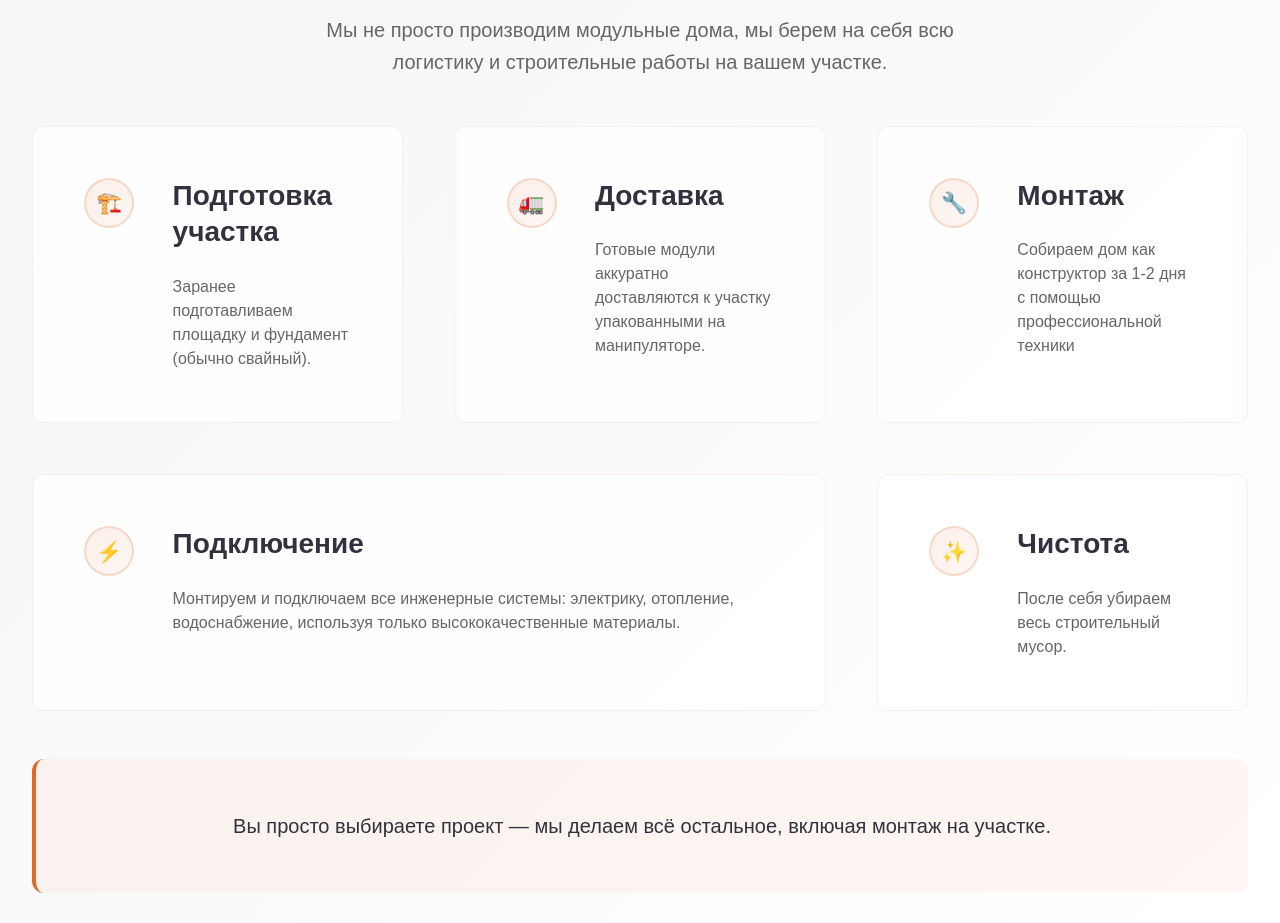
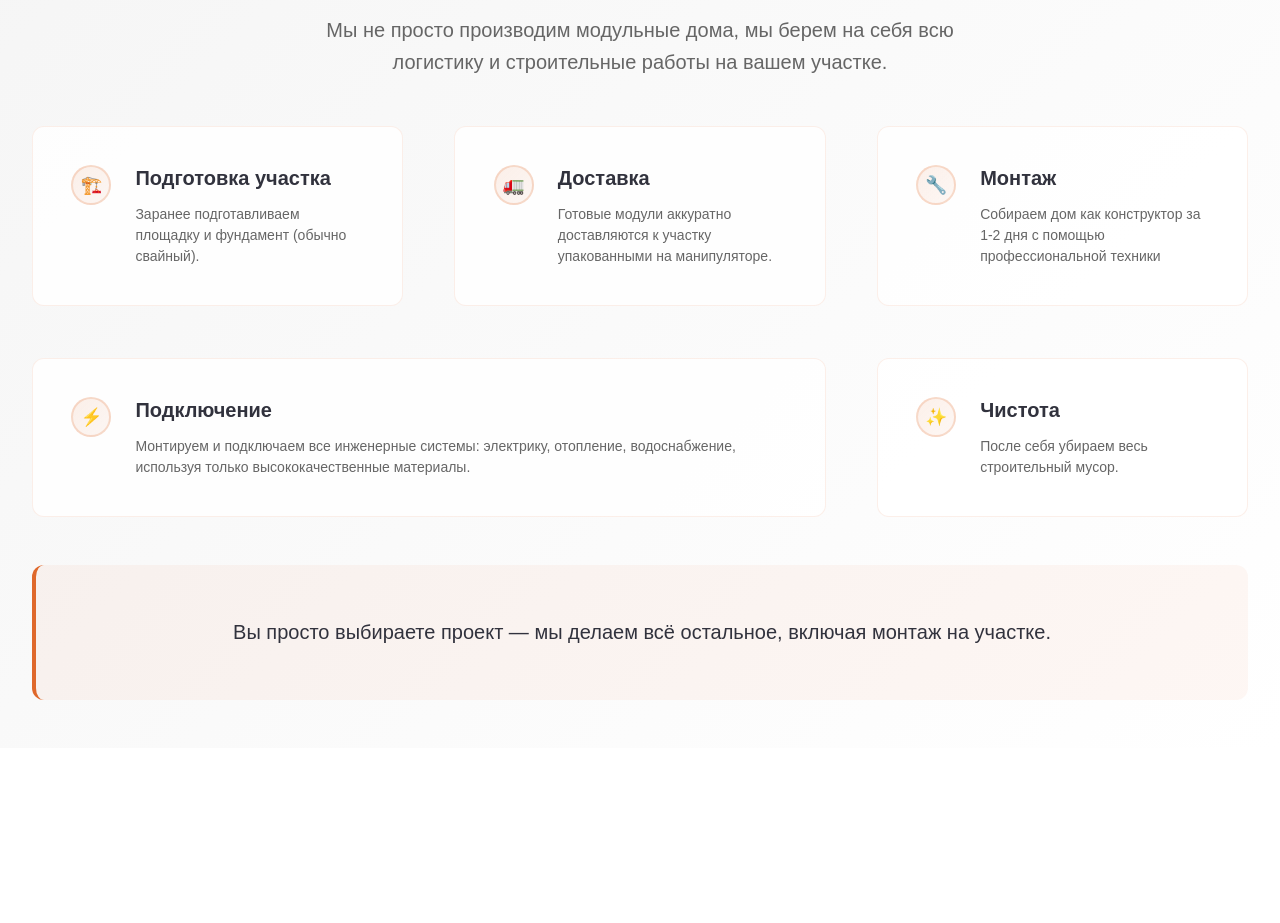
Before and after one commit to litvinenko88/Easy-House, a Next.js app: page / in a window 1280 px wide. Shown: the part 9640-10563 px from the top of the page. After the commit the page ends 10388 px from the top, so only its background shows below. Built offline with nearby package versions, Linux system fonts and the light colour scheme.

Commit message:
Add DeliveryInstallation component with fixed card sizes

```diff
--- a/src/components/DeliveryInstallation/DeliveryInstallation.module.css
+++ b/src/components/DeliveryInstallation/DeliveryInstallation.module.css
@@ -72,8 +72,8 @@
 .stepItem {
   display: flex;
   align-items: flex-start;
-  gap: var(--spacing-md);
-  padding: var(--spacing-lg);
+  gap: var(--spacing-sm);
+  padding: var(--spacing-md);
   background: rgba(255, 255, 255, 0.8);
   border-radius: var(--border-radius-lg);
   border: 1px solid rgba(223, 104, 43, 0.1);
@@ -95,9 +95,9 @@
 }
 
 .stepIcon {
-  flex: 0 0 50px;
-  width: 50px;
-  height: 50px;
+  flex: 0 0 40px;
+  width: 40px;
+  height: 40px;
   background: linear-gradient(135deg, rgba(223, 104, 43, 0.1), rgba(223, 104, 43, 0.05));
   border-radius: 50%;
   display: flex;
@@ -114,7 +114,7 @@
 }
 
 .emoji {
-  font-size: 1.3rem;
+  font-size: 1.1rem;
 }
 
 .stepContent {
@@ -122,15 +122,15 @@
 }
 
 .stepTitle {
-  font-size: var(--font-size-h4);
+  font-size: var(--text-size-lg);
   font-weight: 600;
   color: var(--color-primary);
-  margin-bottom: var(--spacing-sm);
+  margin-bottom: var(--spacing-xs);
   line-height: 1.3;
 }
 
 .stepDesc {
-  font-size: var(--text-size);
+  font-size: var(--text-size-sm);
   color: var(--color-gray);
   margin: 0;
   line-height: 1.5;
```
